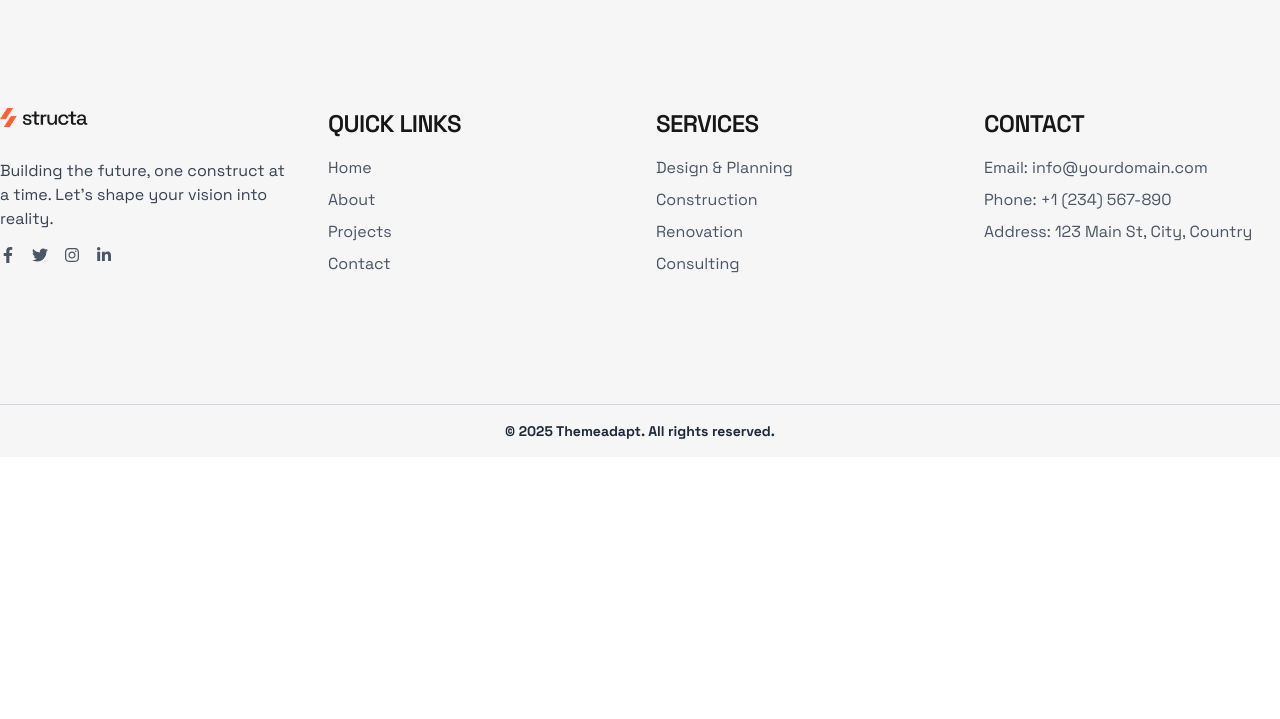
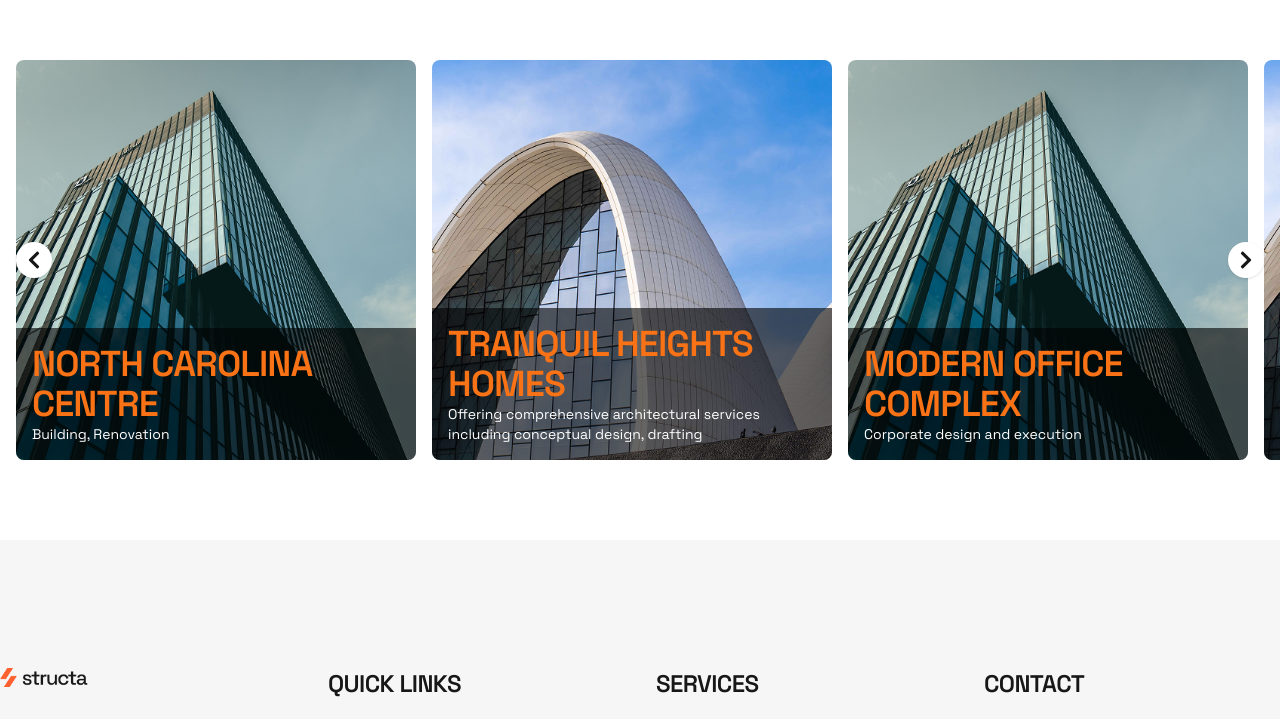
Before and after one commit to tanvirgeek/structa, a Next.js app: page /home2 in a window 1280 px wide. Shown: the part 2784-3503 px from the top of the page. Before the commit the page ends 3241 px from the top, so only its background shows below. Built offline with nearby package versions, Linux system fonts and the light colour scheme; a web font is replaced by a local one.

Commit message:
Created One Section on Home 2

```diff
--- a/src/app/home2/page.tsx
+++ b/src/app/home2/page.tsx
@@ -2,6 +2,7 @@ import Home2About from "@/components/ Home2About";
 import Home2Hero from "@/components/Home2Hero";
 import Home2HeroBottom from "@/components/Home2HeroBottom";
 import Home2Horizontal from "@/components/Home2Horizontal";
+import Home2Projects from "@/components/Home2Projects";
 import React from "react";
 
 const Home2 = () => {
@@ -12,6 +13,7 @@ const Home2 = () => {
         <Home2HeroBottom />
         <Home2About />
         <Home2Horizontal />
+        <Home2Projects />
       </div>
     </div>
   );
--- a/src/components/Home2Hero.tsx
+++ b/src/components/Home2Hero.tsx
@@ -2,7 +2,6 @@
 import Image from "next/image";
 import React, { useRef, useState } from "react";
 import AnimatedHeading from "./AnimatedHeading";
-import Home2HeroCard from "./Home2HeroCard";
 
 const Home2Hero = () => {
   const [isPlaying, setIsPlaying] = useState(false);
--- /dev/null
+++ b/src/components/Home2Projects.tsx
@@ -0,0 +1,95 @@
+"use client";
+
+import { useRef } from "react";
+import Image from "next/image";
+import { FaChevronLeft, FaChevronRight } from "react-icons/fa";
+
+type Project = {
+  imageSrc: string;
+  title: string;
+  description: string;
+};
+
+const featuredProjects: Project[] = [
+  {
+    imageSrc: "/project1.png",
+    title: "North Carolina Centre",
+    description: "Building, Renovation",
+  },
+  {
+    imageSrc: "/project2.png",
+    title: "Tranquil Heights Homes",
+    description:
+      "Offering comprehensive architectural services including conceptual design, drafting",
+  },
+  {
+    imageSrc: "/project1.png",
+    title: "Modern Office Complex",
+    description: "Corporate design and execution",
+  },
+  {
+    imageSrc: "/project2.png",
+    title: "Urban Retreat",
+    description: "Residential Planning",
+  },
+  {
+    imageSrc: "/project1.png",
+    title: "New Horizons Tower",
+    description: "Commercial & residential",
+  },
+];
+
+export default function ImageSlider() {
+  const scrollRef = useRef<HTMLDivElement>(null);
+  const scrollAmount = 400; // You can change this value to fine-tune
+
+  const scrollLeft = () => {
+    scrollRef.current?.scrollBy({ left: -scrollAmount, behavior: "smooth" });
+  };
+
+  const scrollRight = () => {
+    scrollRef.current?.scrollBy({ left: scrollAmount, behavior: "smooth" });
+  };
+
+  return (
+    <div className="app-section container overflow-hidden relative">
+      {/* Scroll Buttons */}
+      <button
+        onClick={scrollLeft}
+        className="absolute left-4 top-1/2 -translate-y-1/2 z-10 bg-white p-2 rounded-full shadow hover:bg-gray-200"
+      >
+        <FaChevronLeft size={20} />
+      </button>
+      <button
+        onClick={scrollRight}
+        className="absolute right-4 top-1/2 -translate-y-1/2 z-10 bg-white p-2 rounded-full shadow hover:bg-gray-200"
+      >
+        <FaChevronRight size={20} />
+      </button>
+
+      {/* Slider */}
+      <div
+        ref={scrollRef}
+        className="flex overflow-x-auto no-scrollbar scroll-smooth space-x-4 px-4 scrollbar-hidden"
+      >
+        {featuredProjects.map((project, index) => (
+          <div key={index} className="flex-none w-[400px]">
+            <div className="relative h-[400px] rounded-lg overflow-hidden">
+              <Image
+                src={project.imageSrc}
+                alt={project.title}
+                fill
+                className="object-cover"
+                sizes="400px"
+              />
+              <div className="absolute bottom-0 left-0 right-0 bg-black/60 text-white p-4">
+                <h3 className="!text-primary font-bold">{project.title}</h3>
+                <p className="text-sm">{project.description}</p>
+              </div>
+            </div>
+          </div>
+        ))}
+      </div>
+    </div>
+  );
+}
```
